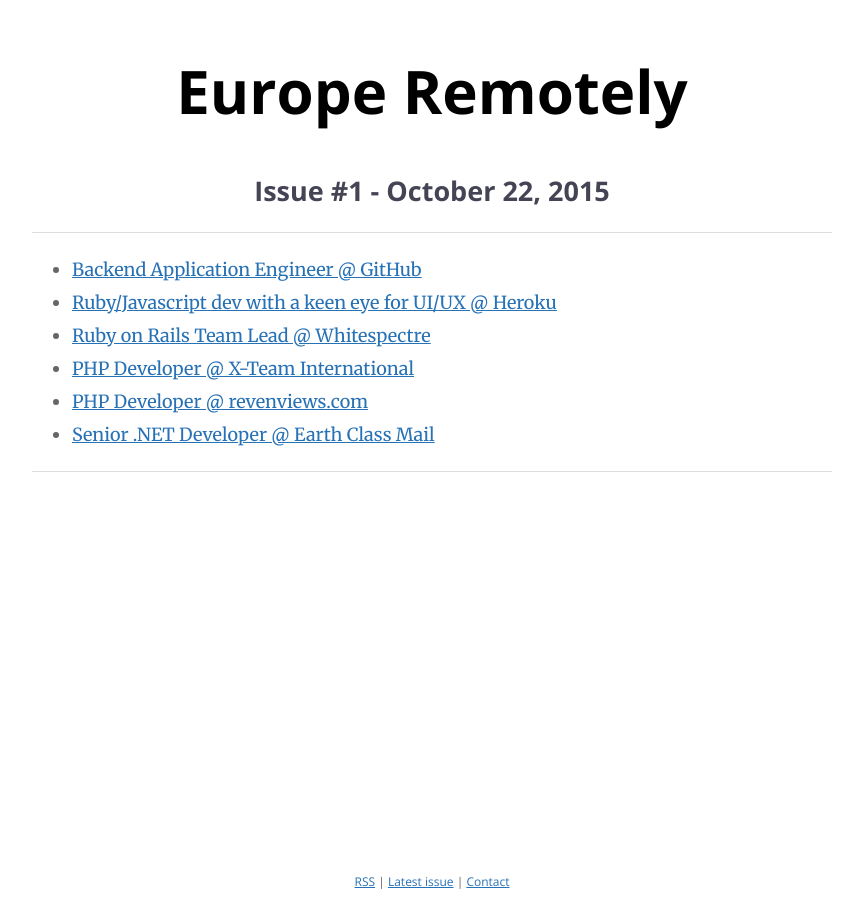
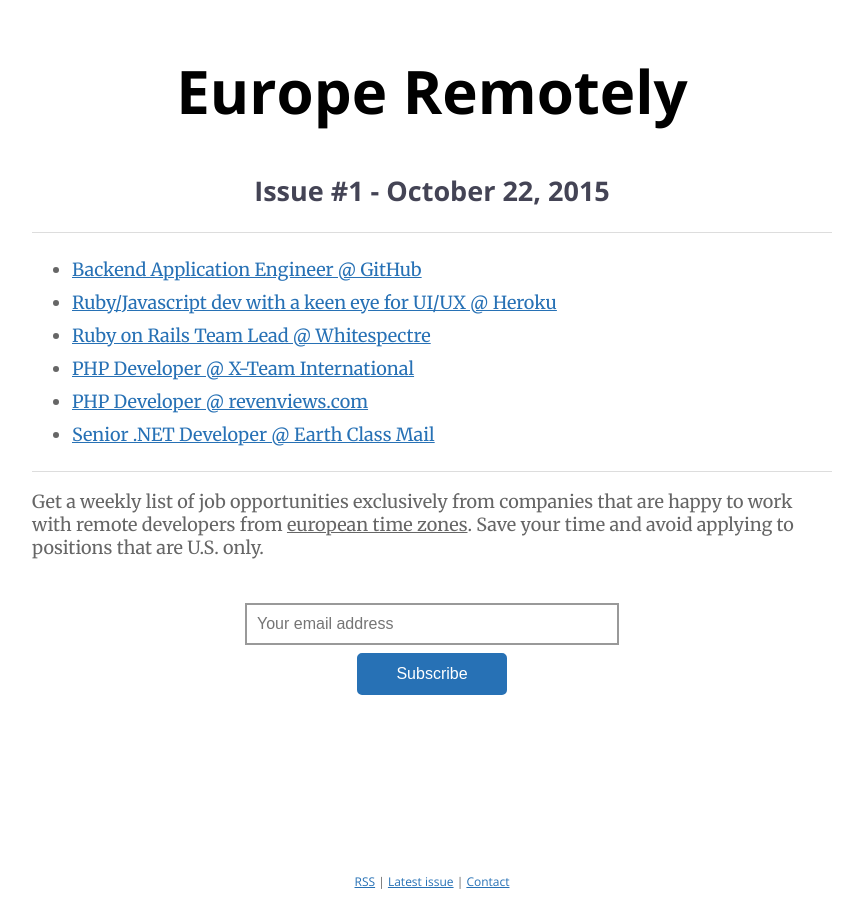
Before and after one commit to dabrorius/europe-remotely, a Jekyll site: the page built from _posts/2015-10-22-issue-1.html, in a window 1280 px wide. Shown: the whole page, without its empty margins (208-1071 px from the left). Built offline with Jekyll 4.4.1, drawn with Linux system fonts in a browser that asks for light colours.

Commit message:
Add a subscribe form to individual issue page

```diff
--- a/_layouts/post.html
+++ b/_layouts/post.html
@@ -9,4 +9,12 @@
     {{ content }}
   </div>
 
+  <div id="content">
+    Get a weekly list of job opportunities exclusively from
+    companies that are happy
+    to work with remote developers from <u>european time zones</u>. Save your time and avoid applying to positions
+    that are U.S. only.
+  </div>
+
+  {% include form.html %}
 </div>
```
Also changed, not shown: 2 other files.
